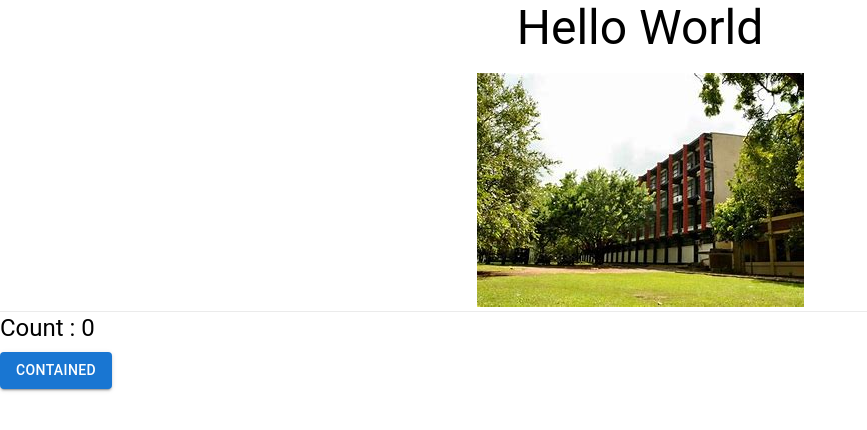
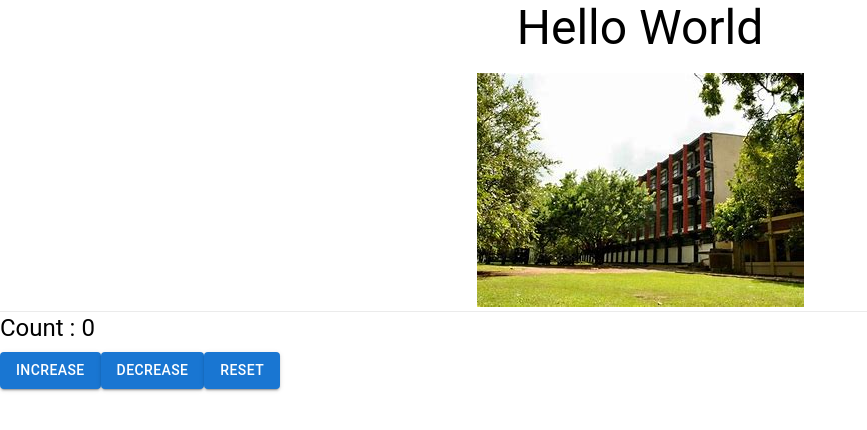
Before and after one commit to dinukamalitha/React-App, a React (Create React App) app: page / in a window 1280 px wide. Shown: the top 430 px of the page, without its empty margins (0-867 px from the left). Built offline with nearby package versions, Linux system fonts and the light colour scheme.

Commit message:
Component Modified

```diff
--- a/src/components/home/counter/index.jsx
+++ b/src/components/home/counter/index.jsx
@@ -1,18 +1,63 @@
 import {Component} from "react";
 import React from "react";
-import {Typography} from "@mui/material";
+import {Button, Typography} from "@mui/material";
 
 class Counter extends Component{
     constructor(props) {
         super(props);
+        //when the value of the state changes the element get re-rendered
+        //state can be accessed with in that component only
+        this.state = {
+            count : 0
+        }
+    }
+
+    increment() {
+        console.log("Count Increase!")
+        this.setState({
+            count : this.state.count + 1
+        })
+    }
+
+    decrement() {
+        this.setState({
+            count : this.state.count - 1
+        })
+    }
+
+    reset() {
+        this.setState({
+            count : 0
+        })
     }
 
     render(){
         return(
             <div>
                 <Typography variant="h5" gutterBottom>
-                    Count : 0
+                    Count : {this.state.count}
                 </Typography>
+
+                <Button variant="contained" onClick={()=>{
+                    //alert("Hi, there!");
+                    this.increment();
+                }}>
+                    Increase
+                </Button>
+
+                <Button variant="contained" onClick={()=>{
+                    //alert("Hi, there!");
+                    this.decrement();
+                }}>
+                    Decrease
+                </Button>
+
+                <Button variant="contained" onClick={()=>{
+                    //alert("Hi, there!");
+                    this.reset();
+                }}>
+                    Reset
+                </Button>
             </div>
         )
     }
--- a/src/pages/home/index.jsx
+++ b/src/pages/home/index.jsx
@@ -15,11 +15,6 @@ class HomePage extends Component {
                 <Greeting name="World"/>
                 <Divider light />
                 <Counter/>
-                <Button variant="contained" onClick={()=>{
-                    console.log("Button Clicked!");
-                }}>
-                    Contained
-                </Button>
             </Fragment>
         )
     }
```
